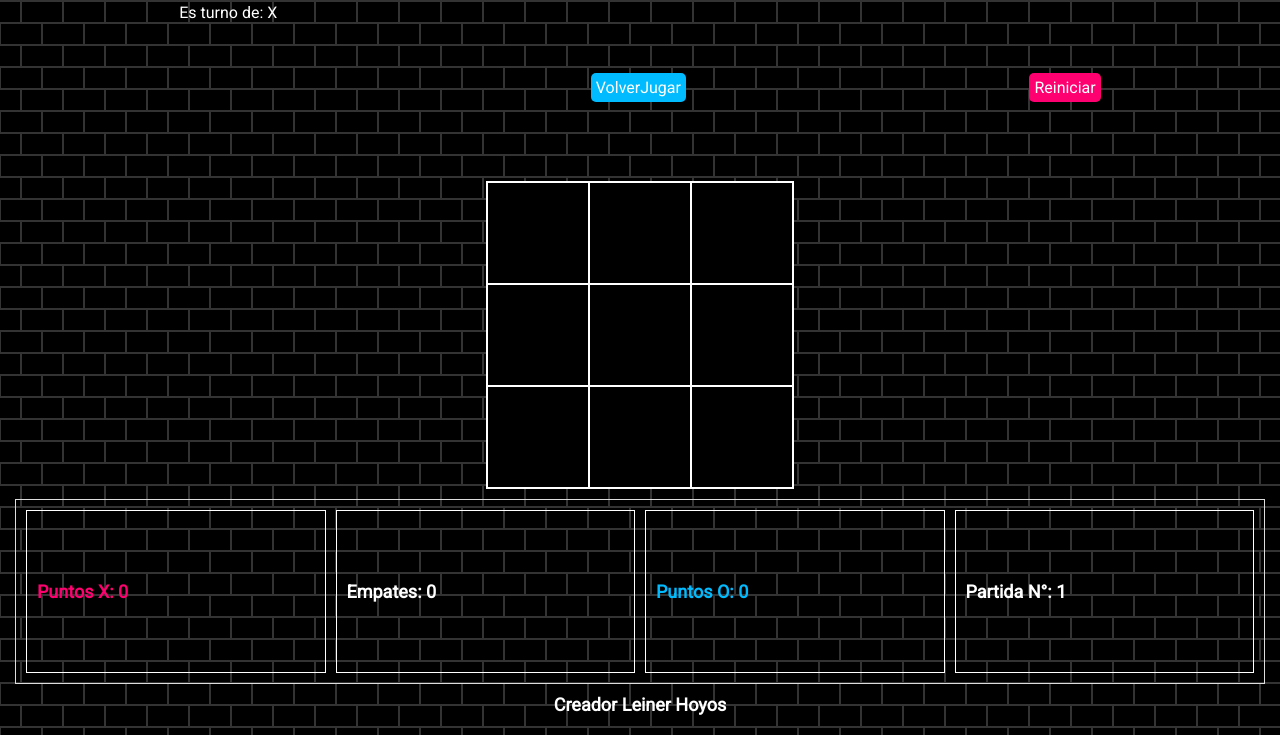
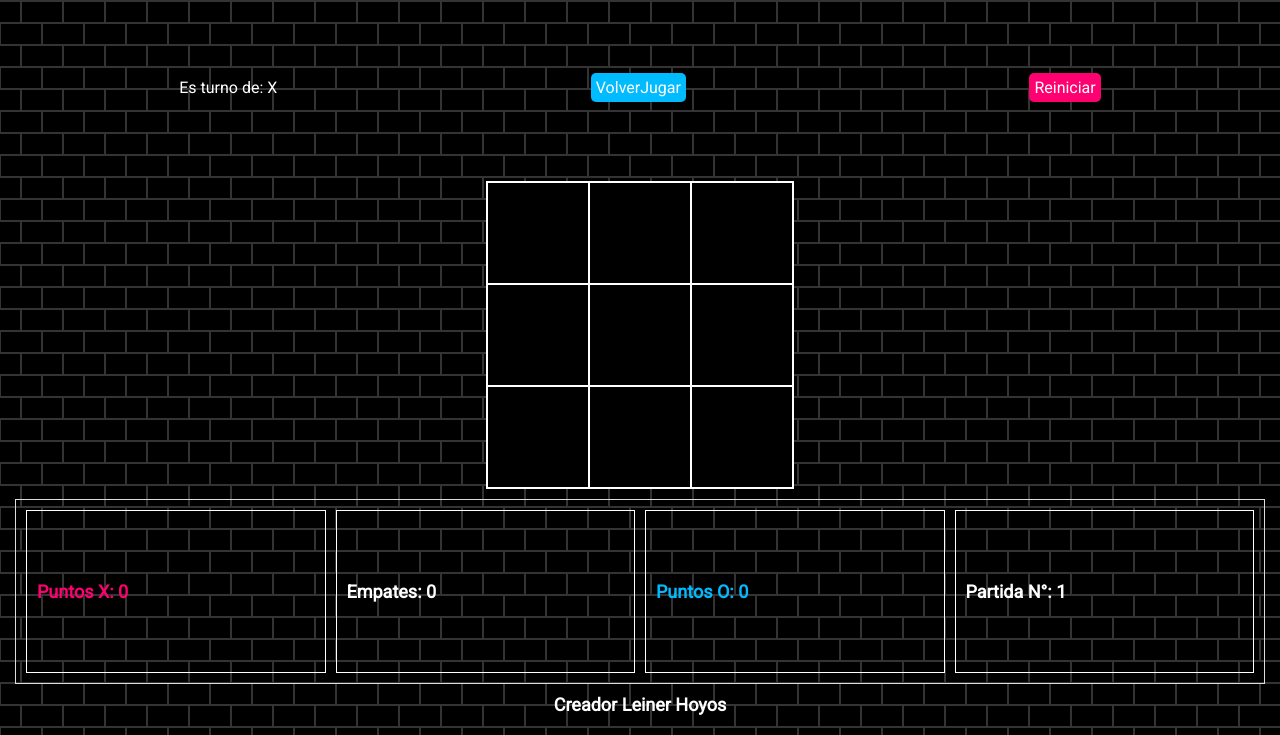
Before and after one commit to leinerdavidhc/Tictactoe, a plain HTML site: page index.html in a window 1280 px wide. Shown: the part 65-800 px from the top of the page. Drawn offline with Linux system fonts and the light colour scheme.

Commit message:
Update style.css

```diff
--- a/style/style.css
+++ b/style/style.css
@@ -86,10 +86,7 @@ body {
     gap: 10px;
 }
 .Turno{
-    justify-items: center;
-    text-align: center;
     font-size: 16px;
-    align-self: flex-start;
 }
 .tabla{
     height: 100%;
```
